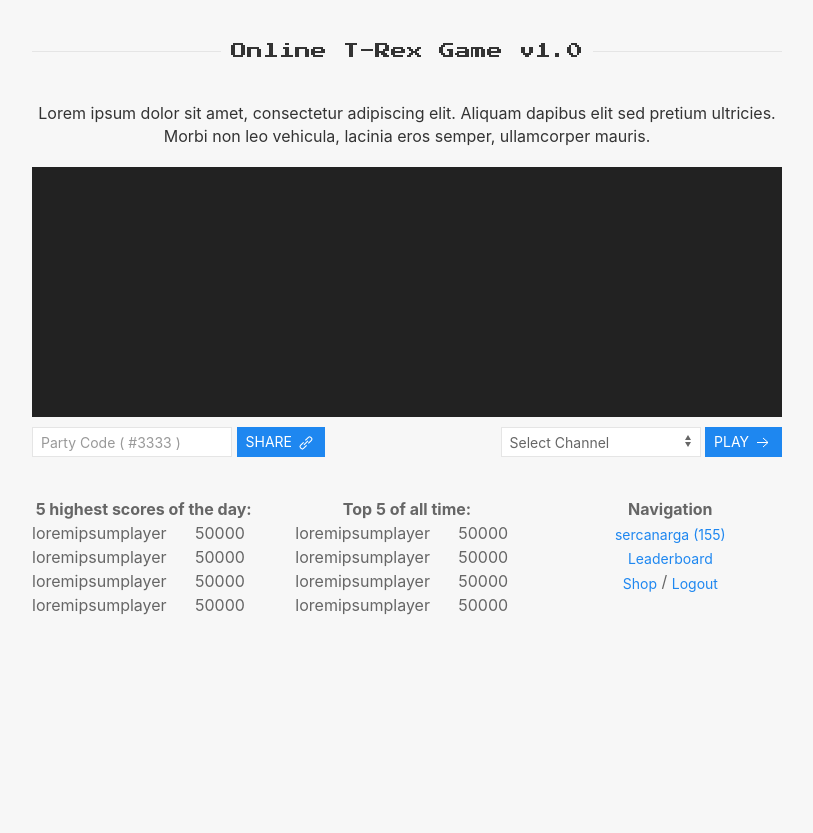
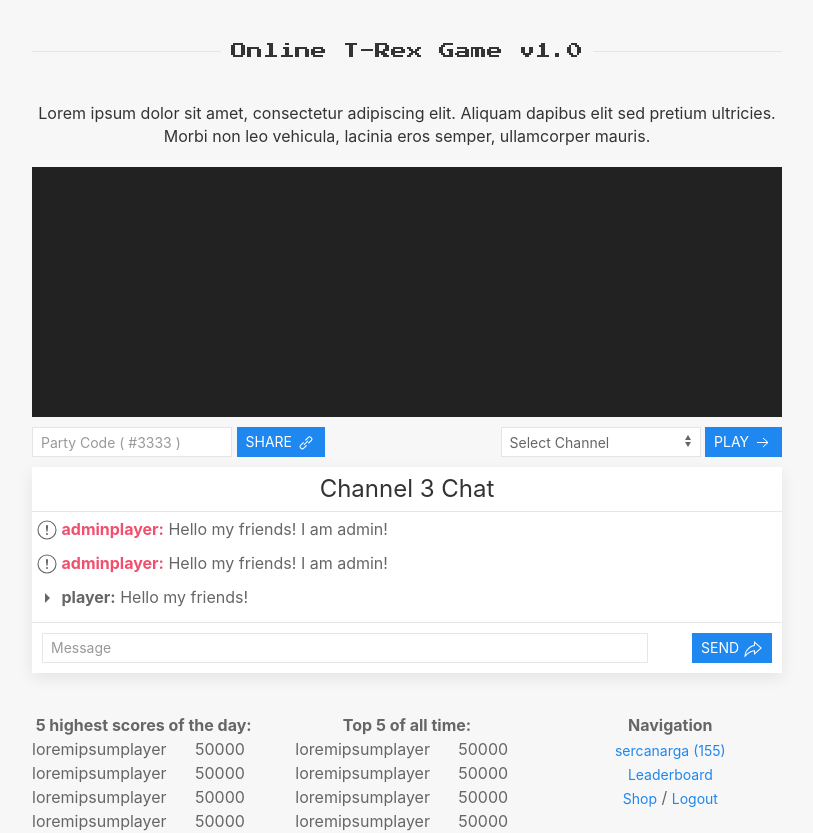
Before and after one commit to sercanarga/t-rex-design, a plain HTML site: page index.html in a window 1280 px wide. Shown: the whole page, without its empty margins (233-1046 px from the left). Before the commit the page ends 800 px from the top, so only its background shows below. Drawn offline with Linux system fonts and the light colour scheme.

Commit message:
Sohbet alanı oluşturuldu. Scroll stili değiştirildi

```diff
--- a/assets/css/main.css
+++ b/assets/css/main.css
@@ -13,6 +13,20 @@ html {
 .canvas {
     height: 250px;
 }
+
 .uk-table td {
     padding: 0;
 }
+
+*::-webkit-scrollbar {
+    width: 1em;
+}
+
+*::-webkit-scrollbar-track {
+    box-shadow: inset 0 0 6px rgba(0,0,0,0.3);
+}
+
+*::-webkit-scrollbar-thumb {
+  background-color: darkgrey;
+  outline: 1px solid slategrey;
+}
--- a/index.html
+++ b/index.html
@@ -28,6 +28,49 @@
                     <option value="4">Channel 4 (3 / 5)</option>
                 </select>
                 <button class="uk-button uk-button-primary uk-form-width-xsmall uk-form-small">Play <span uk-icon="arrow-right"></span></button>
+            </div>
+        </div>
+        <div class="uk-card uk-card-default uk-width-1-1@m uk-margin-small-top">
+            <div class="uk-card-header" style="padding: 5px;">
+                <div class="uk-grid-small uk-flex-middle" uk-grid>
+                    <div class="uk-width-expand">
+                        <h3 class="uk-card-title uk-margin-remove-bottom">Channel 3 Chat</h3>
+                    </div>
+                </div>
+            </div>
+            <div class="uk-card-body uk-text-left" style="margin: 0; padding: 5px; height: 100px; overflow-y: scroll;">
+                <ul class="uk-list">
+                    <li>
+                        <span uk-icon="warning"></span>
+                        <span class="uk-text-bold uk-text-danger">adminplayer:</span>
+                        <span>Hello my friends! I am admin!</span>
+                    </li>
+                    <li>
+                        <span uk-icon="warning"></span>
+                        <span class="uk-text-bold uk-text-danger">adminplayer:</span>
+                        <span>Hello my friends! I am admin!</span>
+                    </li>
+                    <li>
+                        <span uk-icon="triangle-right"></span>
+                        <span class="uk-text-bold">player:</span>
+                        <span>Hello my friends!</span>
+                    </li>
+                    <li>
+                        <span uk-icon="triangle-right"></span>
+                        <span class="uk-text-bold">player:</span>
+                        <span>Hello my friends!</span>
+                    </li>
+                </ul>
+            </div>
+            <div class="uk-card-footer" style=" padding:10px">
+                <div class="uk-grid-small uk-child-width-1-6@s" uk-grid>
+                    <div class="uk-text-left uk-width-expand@m">
+                        <input class="uk-input uk-form-small" type="text" placeholder="Message">
+                    </div>
+                    <div class="uk-text-right">
+                        <button class="uk-button uk-button-primary uk-form-width-xsmall uk-form-small">Send <span uk-icon="forward"></span></button>
+                    </div>
+                </div>
             </div>
         </div>
         <div class="uk-child-width-expand@s uk-margin-medium-top" uk-grid>
```
